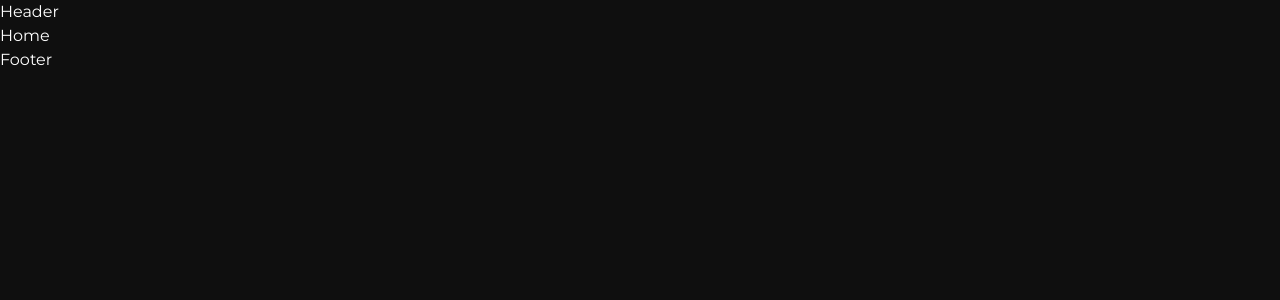
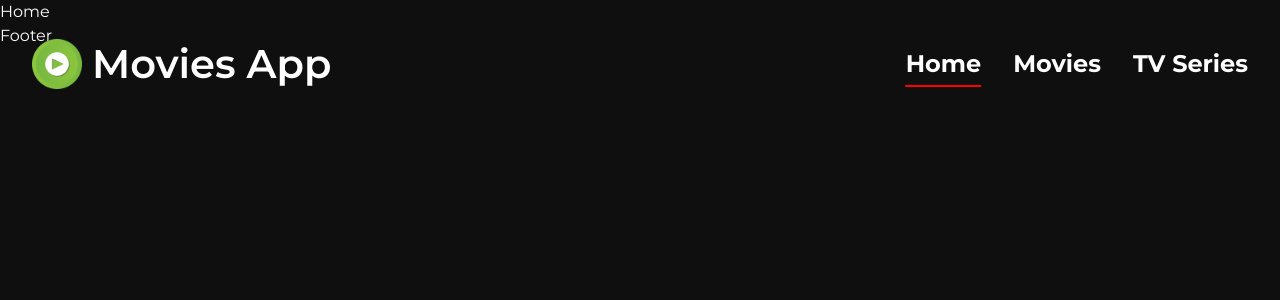
Before and after one commit to lukaszOsial/movies-app, a React (Create React App) app: page / in a window 1280 px wide. Shown: the top 300 px of the page. Built offline with nearby package versions, Linux system fonts and the light colour scheme.

Commit message:
adding and styling an element

```diff
--- a/src/App.scss
+++ b/src/App.scss
@@ -6,6 +6,7 @@
 	padding: 0;
 	margin: 0;
 	box-sizing: border-box;
+	-webkit-tap-highlight-color: transparent;
 }
 
 html {
--- a/src/components/header/Header.jsx
+++ b/src/components/header/Header.jsx
@@ -1,29 +1,66 @@
-import React from 'react';
-import './header.scss';
+import React, { useRef, useEffect } from "react";
+import "./header.scss";
+import { Link, useLocation } from "react-router-dom";
 
-import logo from '../../assets/tmovie.png';
+import logo from "../../assets/tmovie.png";
 
 const headerNav = [
 	{
-    display: 'Home',
-    path: '/'
+		display: "Home",
+		path: "/",
 	},
 	{
-    display: 'Movies',
-    path: '/movie'
+		display: "Movies",
+		path: "/movie",
 	},
 	{
-    display: 'TV Series',
-    path: '/tv'
-  }
+		display: "TV Series",
+		path: "/tv",
+	},
 ];
 
 const Header = () => {
+	const { pathname } = useLocation();
+  const headerRef = useRef(null);
+
+  const active = headerNav.findIndex(e => e.path === pathname);
+
+  useEffect(() => {
+    const shrinkHeader = () => {
+      if(document.body.scrollTop > 100 || document.documentElement.scrollTop > 100) {
+        headerRef.current.classList.add('shrink');
+      } else {
+        headerRef.current.classList.remove('shrink');
+      }
+    }
+    window.addEventListener('scroll'. shrinkHeader);
+    return () => {
+      window.removeEventListener('scroll', shrinkHeader);
+    }
+  }, [])
+
+
 	return (
-    <div>
-        Header
+    <div ref={headerRef} className="header">
+      <div className="header_wrap container">
+        <div className="logo">
+          <img src={logo} alt="" />
+          <Link to="/">Movies App</Link>
         </div>
-  )
+        <ul className="header__nav">
+          {
+            headerNav.map((e, i) => (
+              <li key={i} className={`${i === active ? 'active' : ''}`}>
+                <Link to={e.path}>
+                  {e.display}
+                </Link>
+              </li>
+            ))
           }
+        </ul>
+      </div>
+    </div>
+  );
+};
 
 export default Header;
--- a/src/components/header/header.scss
+++ b/src/components/header/header.scss
@@ -0,0 +1,89 @@
+@use "../../scss/" as *;
+
+.logo {
+	font-size: 2.5rem;
+	font-weight: 600;
+
+	@include flex(center, unset);
+
+	img {
+		margin-right: 10px;
+		width: 50px;
+
+		@include mobile {
+			width: 30px;
+			margin-right: 0;
+		}
+	}
+}
+
+.header {
+	height: $header-height;
+	position: fixed;
+	top: 0;
+	left: 0;
+	width: 100%;
+	z-index: 99;
+	transition: height 0.3s ease, background-color 0.3s ease;
+
+	&.shrink {
+		height: $header-shrink-height;
+		background-color: $body-background;
+	}
+
+	&_wrap {
+		@include flex(center, space-between);
+		height: 100%;
+		padding: 0 2rem;
+
+		@include mobile {
+			justify-content: center;
+		}
+	}
+
+	&__nav {
+		@include flex(center, unset);
+
+		li {
+			margin-left: 2rem;
+			padding: 5px 0;
+			font-weight: 700;
+			position: relative;
+			font-size: 1.5rem;
+
+			&::after {
+				content: "";
+				position: absolute;
+				bottom: 0;
+				left: 50%;
+				transform: translateX(-50%);
+				width: 0;
+				transition: width 0.5s ease;
+				height: 2px;
+				background-color: $main-color;
+			}
+
+			&.active::after,
+			&:hover::after {
+				width: 100%;
+			}
+		}
+
+        @include mobile {
+            position: fixed;
+            bottom: 0;
+            left: 0;
+            height: 5rem;
+            width: 100%;
+            background-color: $body-background;
+            padding: 0 2rem;
+            box-shadow: $box-shadow;
+
+            @include flex(center, space-between);
+
+            li {
+                margin-left: 0;
+            }
+        }
+	}
+}
--- a/src/pages/Home.jsx
+++ b/src/pages/Home.jsx
@@ -1,4 +1,4 @@
-import React from 'react'
+import React from 'react';
 
 const Home = () => {
   return (
```
Lines whose indentation alone changed are shown as unchanged.
